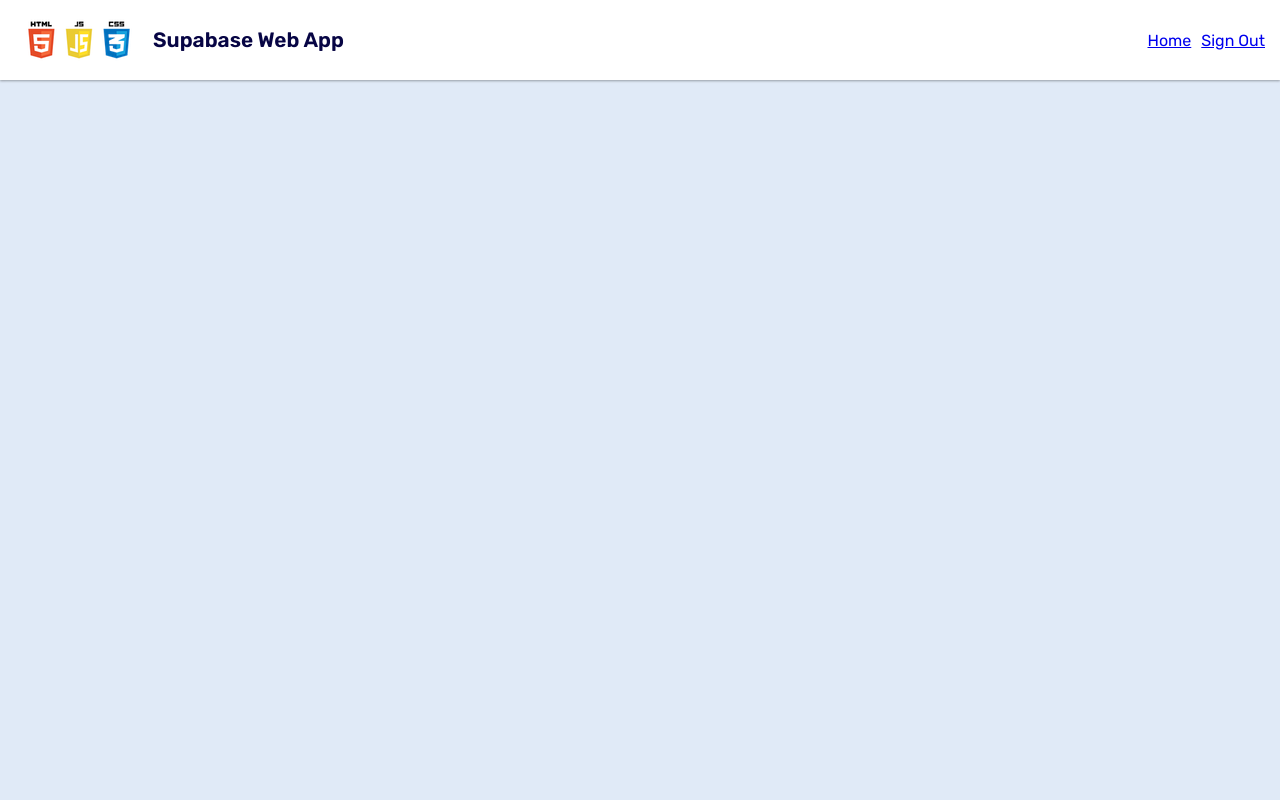
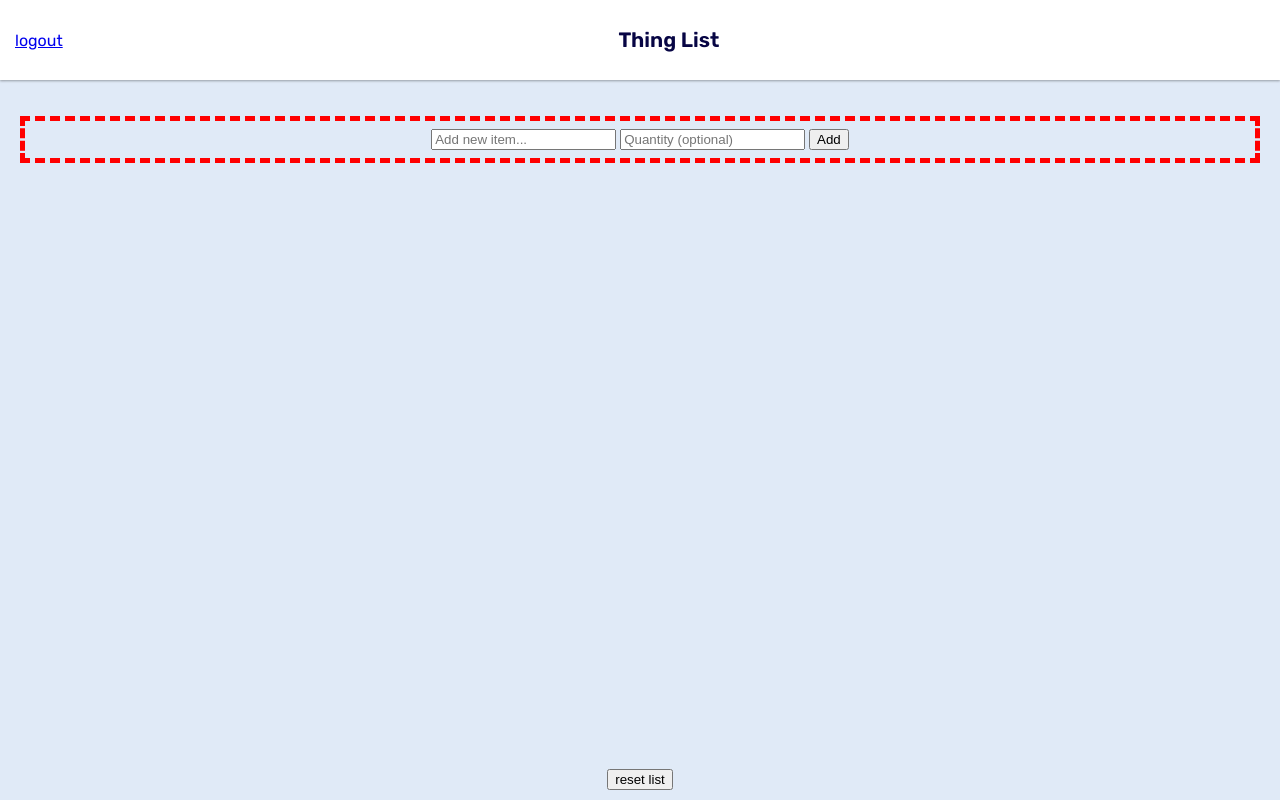
Before and after one commit to zhaoak/from-scratch-shopping-list, a plain HTML site: page index.html in a window 1280 px wide. Drawn offline with nearby package versions, Linux system fonts and the light colour scheme.

Commit message:
wrote html/basic css for list page

```diff
--- a/app.js
+++ b/app.js
@@ -3,9 +3,14 @@
 import './auth/user.js';
 
 /* Get DOM Elements */
+const addItemForm = document.getElementById('new-item-form');
+const itemList = document.getElementById('item-list');
+const resetListButton = document.getElementById('reset-list-button');
 
 /* State */
+let items = [];
 
 /* Events */
 
 /* Display Functions */
+function displayList() {}
--- a/index.html
+++ b/index.html
@@ -1,6 +1,5 @@
 <!DOCTYPE html>
 <html lang="en">
-
     <head>
         <!-- metadata -->
         <meta charset="UTF-8" />
@@ -8,41 +7,50 @@
         <meta http-equiv="X-UA-Compatible" content="ie=edge" />
 
         <!-- title and favicon -->
-    <title>Supabase Web App</title>
+        <title>Arbitrary Stuff List</title>
         <link rel="icon" type="image/x-icon" href="/assets/alchemy-favicon.png" />
 
         <!-- js -->
-    <script defer src="https://cdn.jsdelivr.net/npm/@supabase/supabase-js@1.35.7/dist/umd/supabase.min.js"></script>
+        <script
+            defer
+            src="https://cdn.jsdelivr.net/npm/@supabase/supabase-js@1.35.7/dist/umd/supabase.min.js"
+        ></script>
         <script type="module" src="app.js"></script>
 
         <!-- fonts -->
-    <link rel="preconnect" href="https://fonts.googleapis.com">
-    <link rel="preconnect" href="https://fonts.gstatic.com" crossorigin>
-    <link rel="stylesheet"
-        href="https://fonts.googleapis.com/css2?family=Rubik:wght@300;400;600&family=Titillium+Web:wght@200;400;600&display=swap">
-
+        <link rel="preconnect" href="https://fonts.googleapis.com" />
+        <link rel="preconnect" href="https://fonts.gstatic.com" crossorigin />
+        <link
+            rel="stylesheet"
+            href="https://fonts.googleapis.com/css2?family=Rubik:wght@300;400;600&family=Titillium+Web:wght@200;400;600&display=swap"
+        />
 
         <!-- css -->
         <link rel="stylesheet" href="/styles/reset.css" />
         <link rel="stylesheet" href="/styles/global.css" />
+        <link rel="stylesheet" href="/styles/list.css" />
         <!-- add link for page specific css -->
-
     </head>
 
     <body>
         <header class="page-header">
-        <img class="logo" src="/assets/html_css_js.png" alt="logo">
-        <p class="title">Supabase Web App</p>
-        <nav>
-            <a href="/">Home</a>
-            <a id="sign-out-link" href="auth">Sign Out</a>
-        </nav>
+            <a id="logout-link" href="auth">logout</a>
+            <h1 class="title">Thing List</h1>
         </header>
 
-    <main>
-
+        <main class="list-section">
+            <section id="item-list"></section>
+            <section id="add-item-box">
+                <form id="new-item-form">
+                    <input name="itemName" type="text" placeholder="Add new item..." required />
+                    <input name="itemQuantity" type="text" placeholder="Quantity (optional)" />
+                    <button id="add-item-button">Add</button>
+                </form>
+            </section>
         </main>
 
+        <footer>
+            <button type="button" id="reset-list-button">reset list</button>
+        </footer>
     </body>
-
 </html>
--- /dev/null
+++ b/styles/list.css
@@ -0,0 +1,32 @@
+.page-header {
+    text-align: center;
+}
+
+footer {
+    text-align: center;
+    margin-bottom: 10px;
+    margin-top: 30px;
+}
+
+.list-section {
+    display: flex;
+    flex-flow: column nowrap;
+    justify-content: flex-start;
+    gap: 1em;
+}
+
+#item-list {
+    display: flex;
+    flex-flow: column nowrap;
+    justify-content: flex-start;
+    gap: 0.5em;
+}
+
+#add-item-box {
+    order: 9999;
+    display: flex;
+    flex-flow: row nowrap;
+    justify-content: center;
+    border: thick dashed red;
+    padding: 0.5em;
+}
```
Lines whose indentation alone changed are shown as unchanged.
